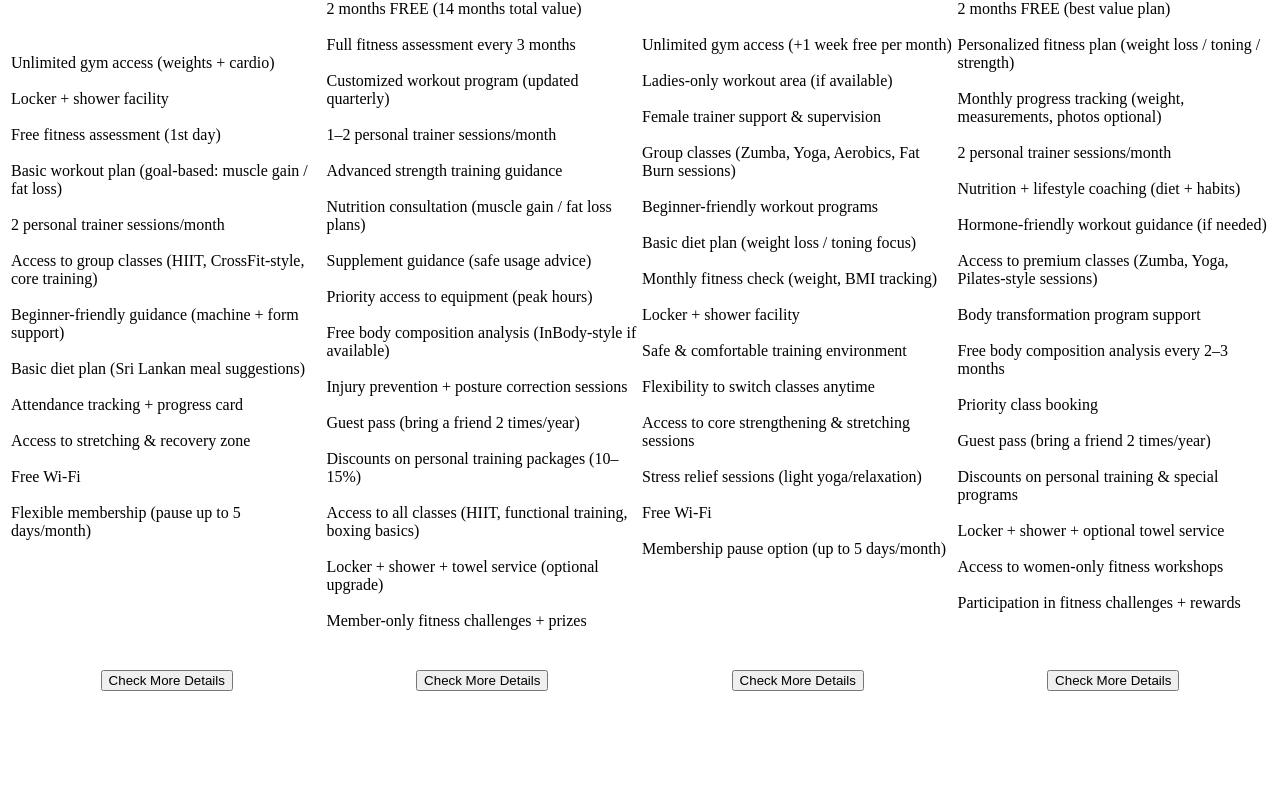
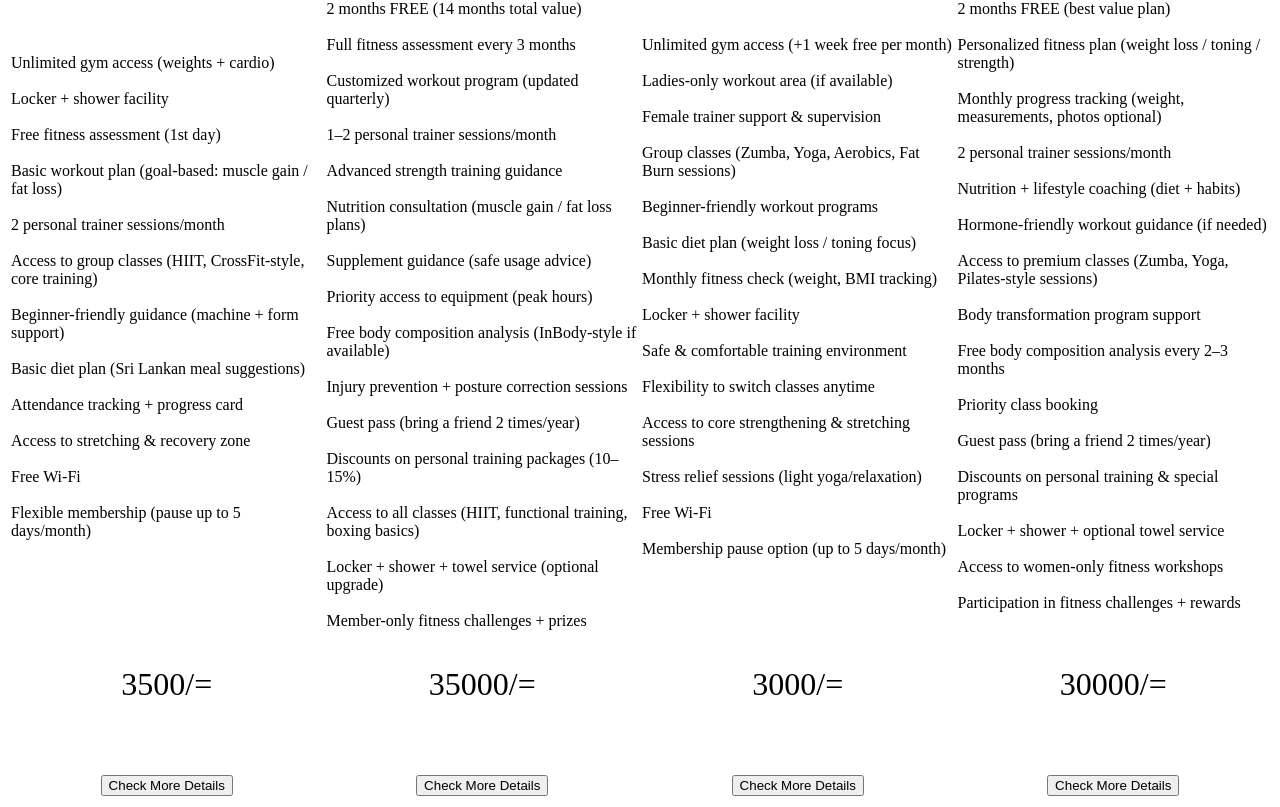
Before and after one commit to hemsara-edirisooriya/Fitness-Center-Gym-Management-Hub, a plain HTML site: page packages.html in a window 1280 px wide. Shown: the part 926-1733 px from the top of the page. Before the commit the page ends 1628 px from the top, so only its background shows below. Drawn offline with Linux system fonts and the light colour scheme.

Commit message:
price added

```diff
--- a/packages.html
+++ b/packages.html
@@ -23,7 +23,7 @@
         <table>
             <tr>
                 <th>
-                    <p style="font-size: larger; color: white;">Power UP</p>
+                    <p style="font-size: xx-large; color: white;">Power UP</p>
                     <h1 style="color: white;">We Shape Your Future While Shape Your Body</h1>
                     <button><a href="#plans">Check Our Plans</a></button>
                 </th>
@@ -131,6 +131,28 @@
                 </tr>
                 <tr>
                     <td>
+                        <center>
+                            <p style="font-size: xx-large;">3500/=</p>
+                        </center>
+                    </td>
+                    <td>
+                        <center>
+                            <p style="font-size: xx-large;">35000/=</p>
+                        </center>
+                    </td>
+                    <td>
+                       <center>
+                         <p style="font-size: xx-large;">3000/=</p>
+                       </center>
+                    </td>
+                    <td>
+                        <center>
+                            <p style="font-size: xx-large;">30000/=</p>
+                        </center>
+                    </td>
+                </tr>
+                <tr>
+                    <td>
                         <br><br>
                         <center><button>Check More Details</button></center>
 
```
